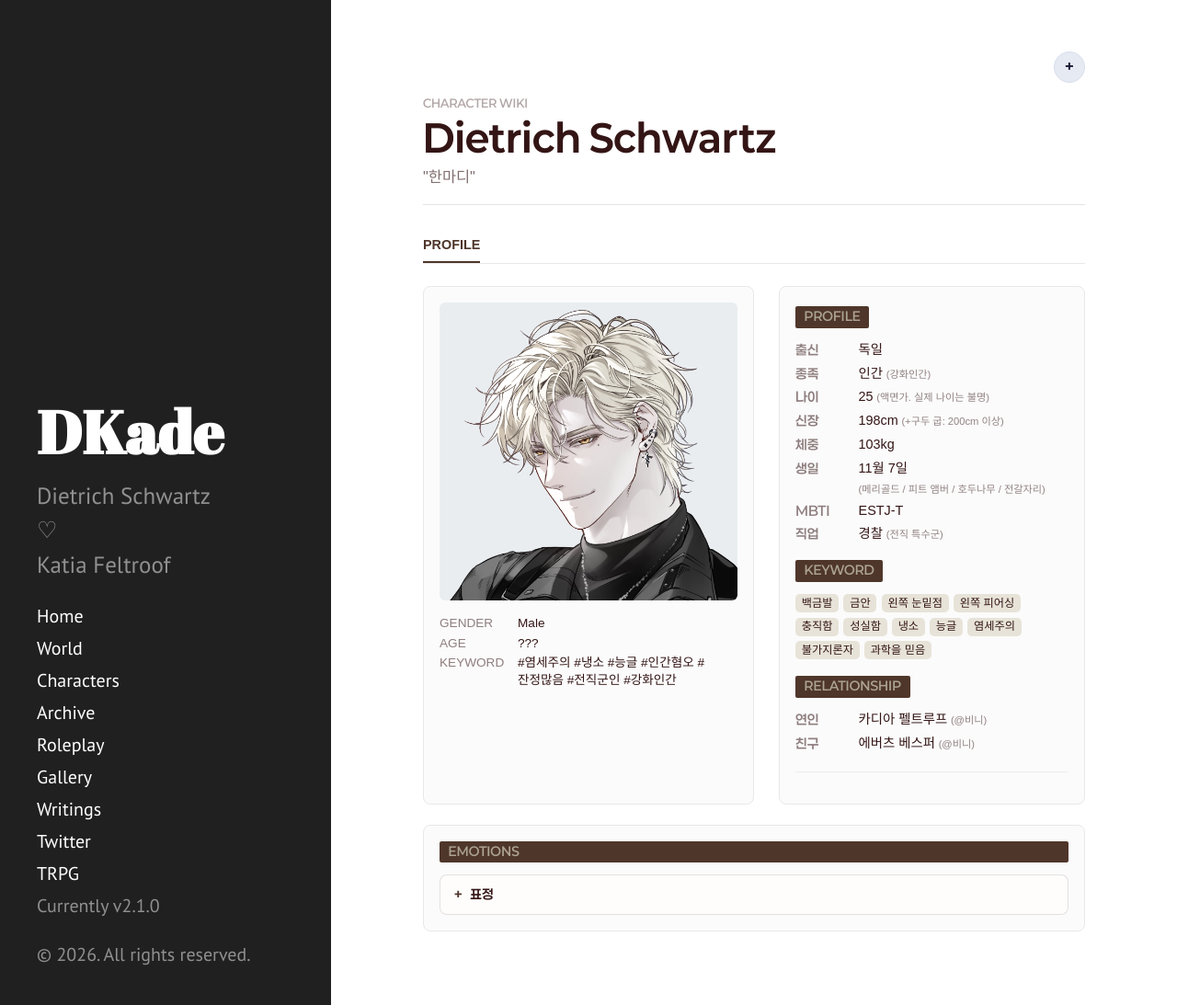
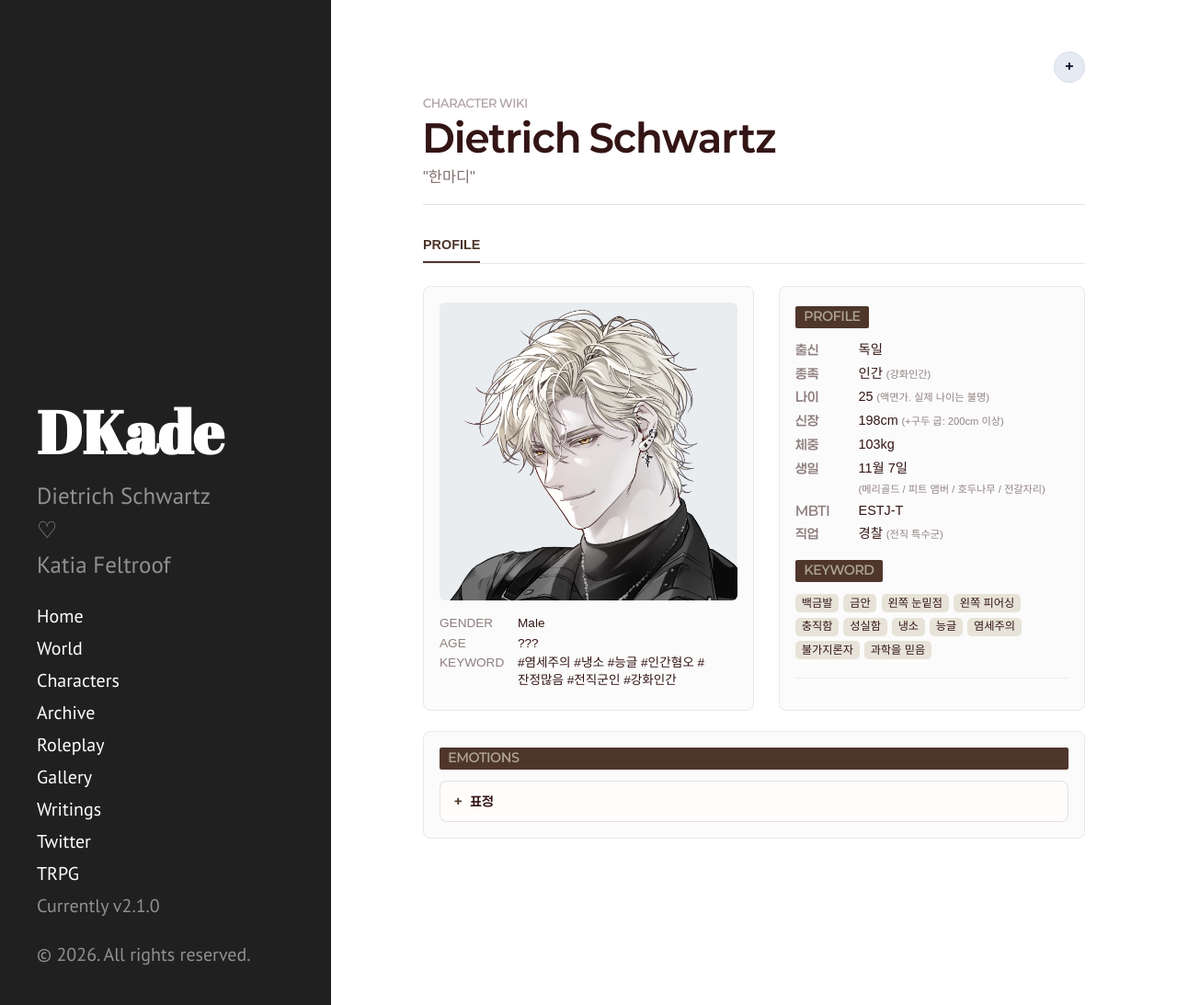
Before and after one commit to mistynocturn-design/dekade-archive, a Jekyll site: the page built from _characters/dietrich-schwartz.md, in a window 1280 px wide and 1093 px high. Shown: the whole window at 92% size. Built offline with Jekyll 4.4.1, drawn with Linux system fonts in a browser that asks for light colours; some web fonts are replaced.

Commit message:
Update dietrich-schwartz.md

```diff
--- a/_characters/dietrich-schwartz.md
+++ b/_characters/dietrich-schwartz.md
@@ -58,14 +58,6 @@ profile_groups:
       - value: "염세주의"
       - value: "불가지론자"
       - value: "과학을 믿음"
-  - title: "RELATIONSHIP"
-    items:
-      - label: "연인"
-        value: "카디아 펠트루프"
-        note: "(@비니)"
-      - label: "친구"
-        value: "에버츠 베스퍼"
-        note: "(@비니)"
 profile_details:
   - title: "EMOTIONS"
     type: "section"
```
